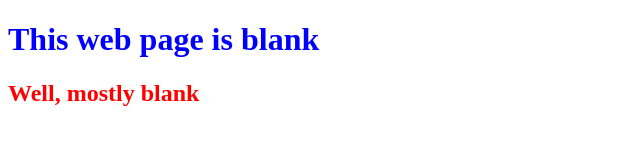
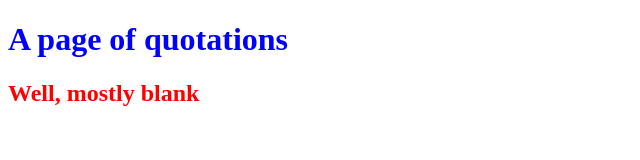
Before and after one commit to cengelmann71/0main_ce_repo, a plain HTML site: page index.html in a window 1280 px wide. Shown: the whole page, without its empty margins (0-640 px from the left). Drawn offline with Linux system fonts and the light colour scheme.

Commit message:
changed first header

```diff
--- a/index.html
+++ b/index.html
@@ -5,7 +5,7 @@
 		<title>A page of quotations</title>
 	</head>
 	<body>
-		<h1 style="color:blue">This web page is blank</h1>
+		<h1 style="color:blue">A page of quotations</h1>
 		<h2 style="color:red">Well, mostly blank</h2>
 	</body>
 </html>
```
